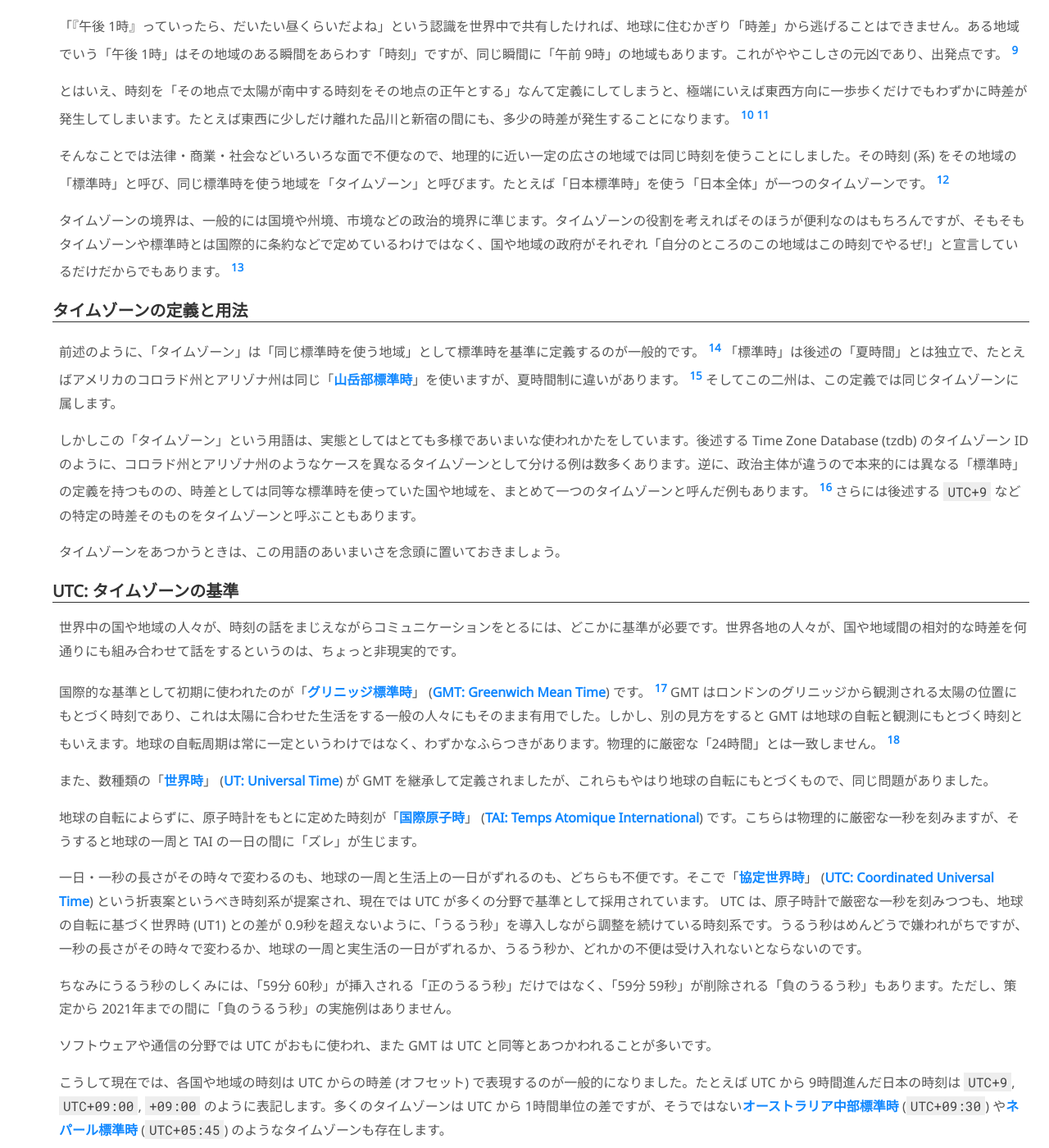
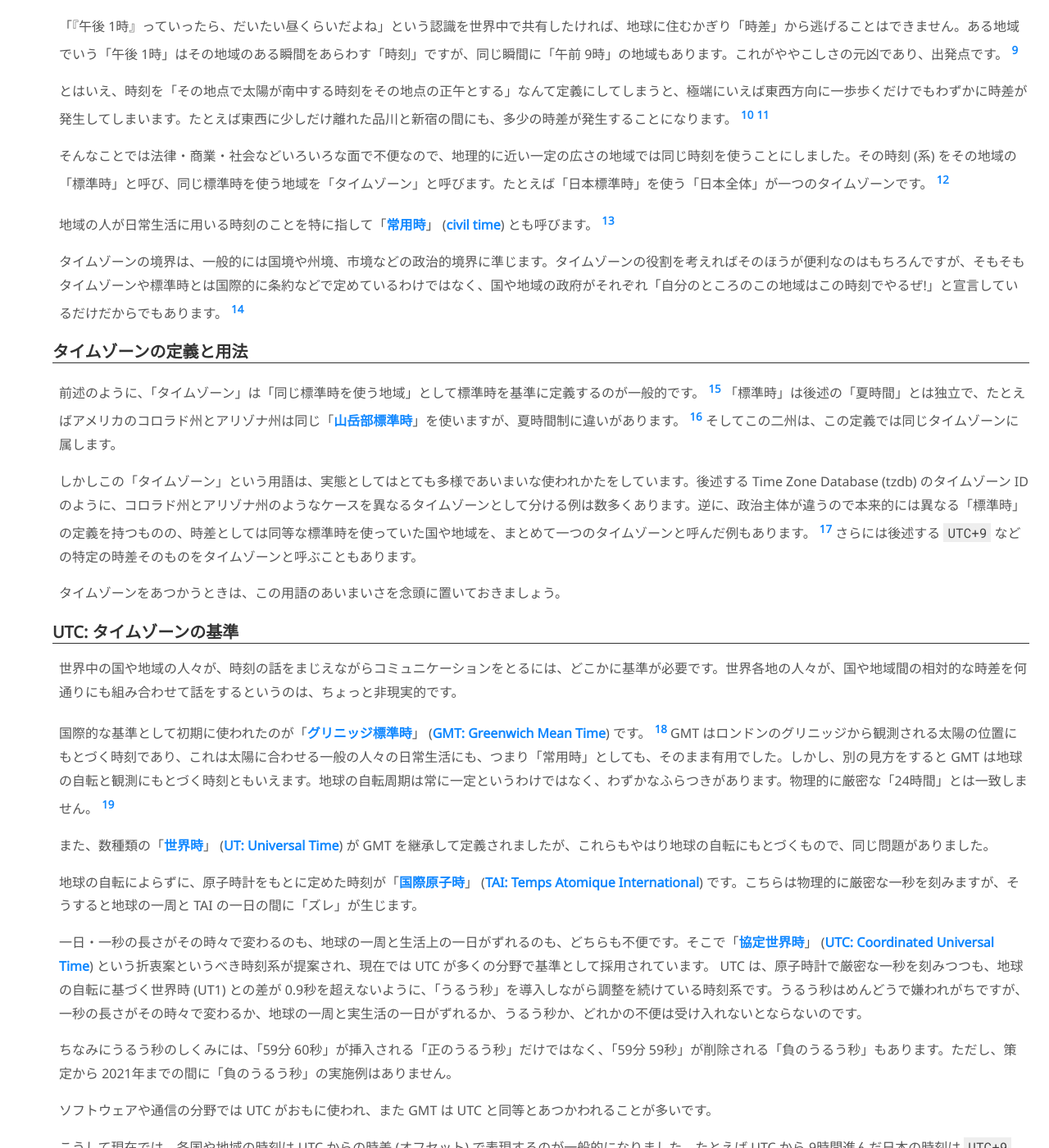
Before and after one commit to dmikurube/writings, a Jekyll site: the page built from articles/curse-of-timezones-common-ja.md, in a window 1280 px wide and 1400 px high, scrolled down 1127 px. Shown: the whole window at 82% size. Built offline with Jekyll 4.4.1, drawn with Linux system fonts in a browser that asks for light colours; some of the changed text lies outside the part shown.

Commit message:
Update civil time

```diff
--- a/articles/curse-of-timezones-common-ja.md
+++ b/articles/curse-of-timezones-common-ja.md
@@ -57,6 +57,10 @@ Qiita のほうは、引っ越した旨とこの引っ越し先へのリンク
 
 [^history-of-standard-time]: 広い地域にまたがる「標準時」の概念は、鉄道の普及とともに「鉄道時間 (railway time)」としてまずイギリスで 1847 年に導入され、そこから 1884年の国際子午線会議を通して各国に広がったようです。 ([Wikipedia(en):Standard time](https://en.wikipedia.org/wiki/Standard_time#Great_Britain))
 
+地域の人が日常生活に用いる時刻のことを特に指して「[常用時](https://ja.wikipedia.org/wiki/%E5%B8%B8%E7%94%A8%E6%99%82)」 ([civil time](https://en.wikipedia.org/wiki/Civil_time)) とも呼びます。 [^civil-time]
+
+[^civil-time]: 「標準時」は後述する「夏時間」とは別の時刻ですが、「常用時」は、それが標準時であれ夏時間であれ「その地域のその時点で人々が使っている有効な時刻」のことを指します。
+
 タイムゾーンの境界は、一般的には国境や州境、市境などの政治的境界に準じます。タイムゾーンの役割を考えればそのほうが便利なのはもちろんですが、そもそもタイムゾーンや標準時とは国際的に条約などで定めているわけではなく、国や地域の政府がそれぞれ「自分のところのこの地域はこの時刻でやるぜ!」と宣言しているだけだからでもあります。 [^dateline]
 
 [^dateline]: いわゆる「日付変更線」も同様で、日付変更線という「線」が国際的に定められているわけではありません。
@@ -81,7 +85,7 @@ UTC: タイムゾーンの基準
 
 世界中の国や地域の人々が、時刻の話をまじえながらコミュニケーションをとるには、どこかに基準が必要です。世界各地の人々が、国や地域間の相対的な時差を何通りにも組み合わせて話をするというのは、ちょっと非現実的です。
 
-国際的な基準として初期に使われたのが「[グリニッジ標準時](https://ja.wikipedia.org/wiki/%E3%82%B0%E3%83%AA%E3%83%8B%E3%83%83%E3%82%B8%E6%A8%99%E6%BA%96%E6%99%82)」 ([GMT: Greenwich Mean Time](https://en.wikipedia.org/wiki/Greenwich_Mean_Time)) です。 [^greenwich-mean-time] GMT はロンドンのグリニッジから観測される太陽の位置にもとづく時刻であり、これは太陽に合わせた生活をする一般の人々にもそのまま有用でした。しかし、別の見方をすると GMT は地球の自転と観測にもとづく時刻ともいえます。地球の自転周期は常に一定というわけではなく、わずかなふらつきがあります。物理的に厳密な「24時間」とは一致しません。 [^physical-24-hours]
+国際的な基準として初期に使われたのが「[グリニッジ標準時](https://ja.wikipedia.org/wiki/%E3%82%B0%E3%83%AA%E3%83%8B%E3%83%83%E3%82%B8%E6%A8%99%E6%BA%96%E6%99%82)」 ([GMT: Greenwich Mean Time](https://en.wikipedia.org/wiki/Greenwich_Mean_Time)) です。 [^greenwich-mean-time] GMT はロンドンのグリニッジから観測される太陽の位置にもとづく時刻であり、これは太陽に合わせる一般の人々の日常生活にも、つまり「常用時」としても、そのまま有用でした。しかし、別の見方をすると GMT は地球の自転と観測にもとづく時刻ともいえます。地球の自転周期は常に一定というわけではなく、わずかなふらつきがあります。物理的に厳密な「24時間」とは一致しません。 [^physical-24-hours]
 
 また、数種類の「[世界時](https://ja.wikipedia.org/wiki/%E4%B8%96%E7%95%8C%E6%99%82)」 ([UT: Universal Time](https://en.wikipedia.org/wiki/Universal_Time)) が GMT を継承して定義されましたが、これらもやはり地球の自転にもとづくもので、同じ問題がありました。
 
```
